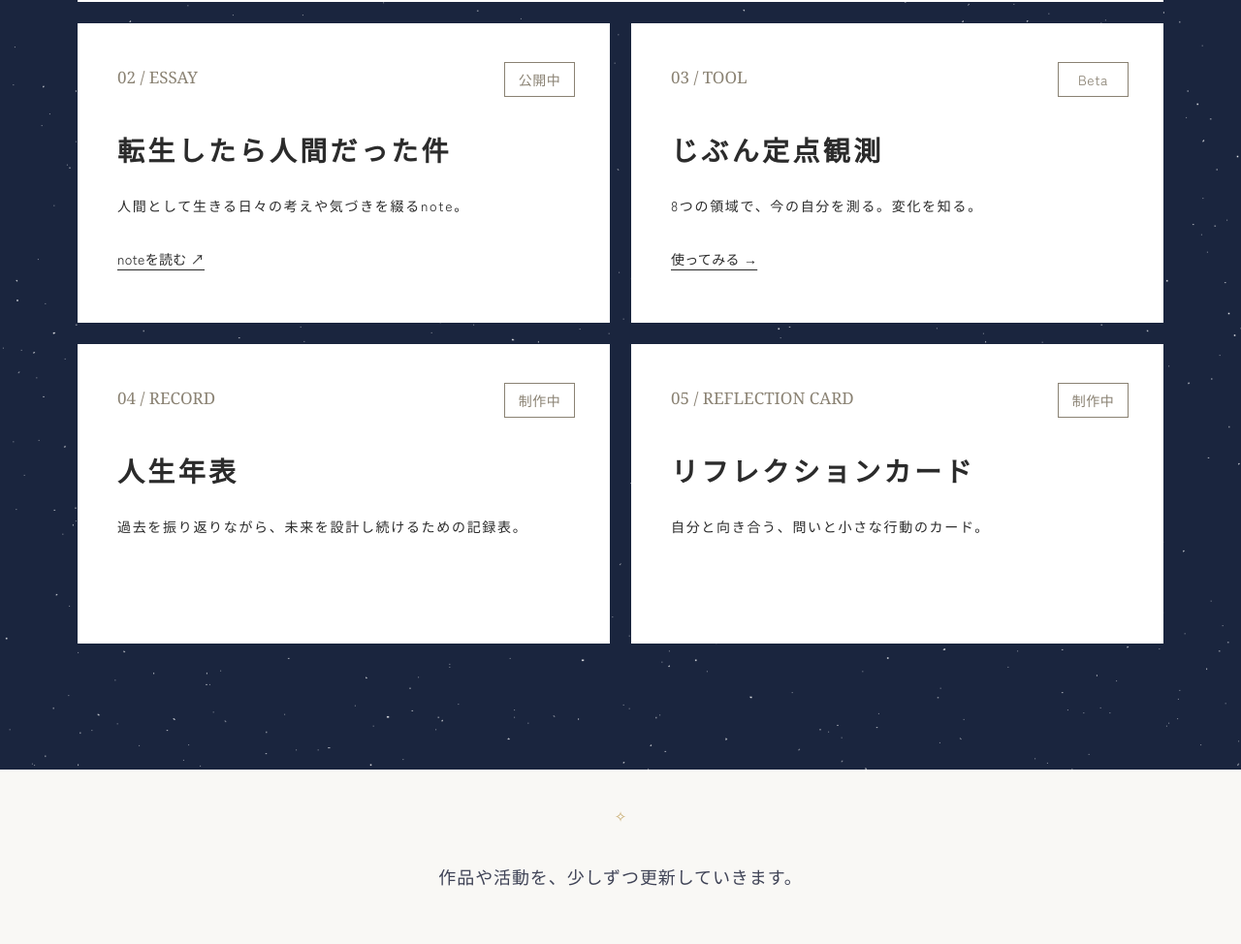
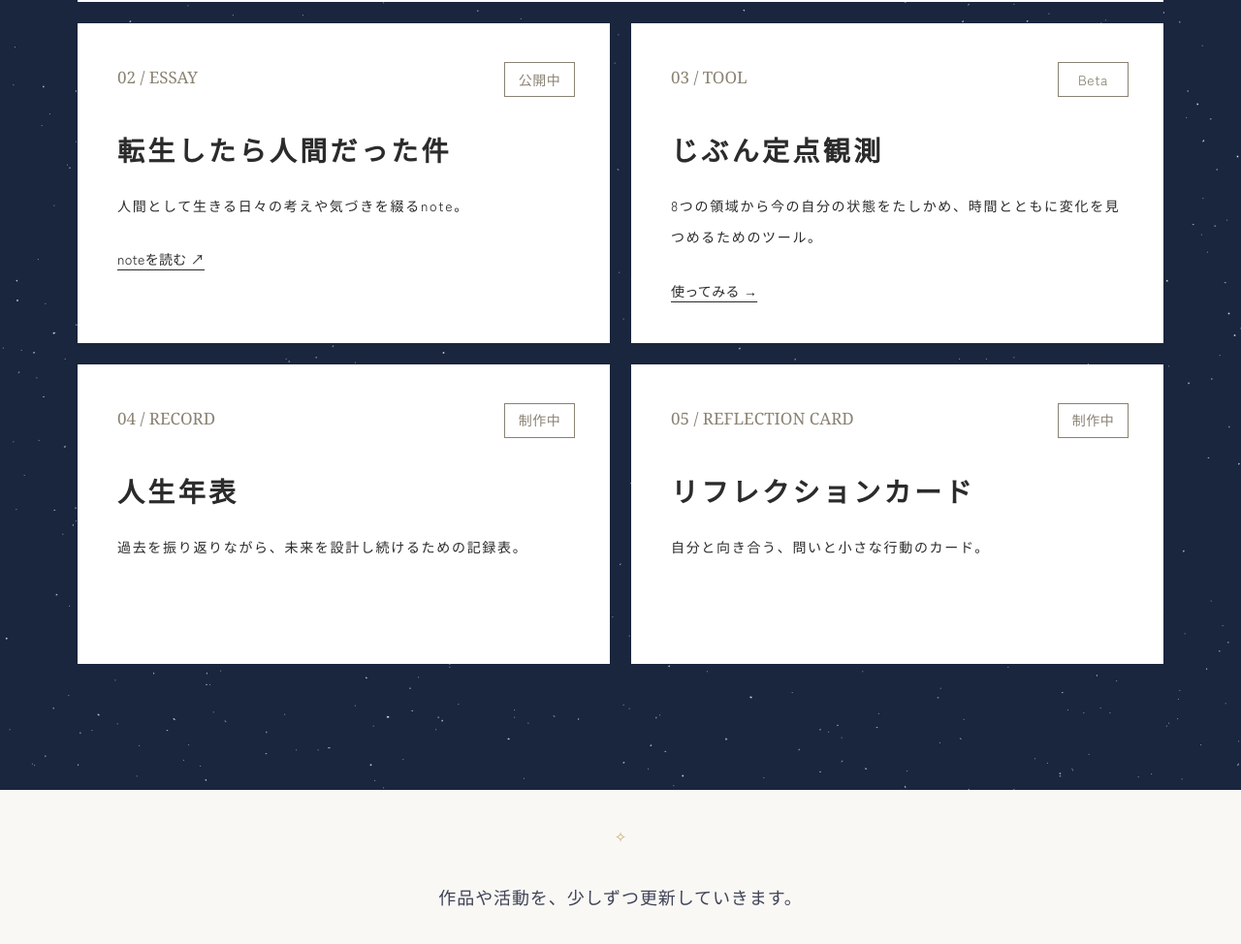
Before and after one commit to jinseijikken/jinseijikken.github.io, a plain HTML site: page index.html in a window 1280 px wide. Shown: the part 2378-3352 px from the top of the page at 97% size. Drawn offline with Linux system fonts and the light colour scheme; a web font is replaced by a local one.

Commit message:
Update work 03 description
Co-Authored-By: Claude Opus 5.5 <noreply@anthropic.com>

```diff
--- a/index.html
+++ b/index.html
@@ -81,7 +81,7 @@
           <article class="work">
             <div class="work-top"><span class="num">03 / TOOL</span><span class="status">Beta</span></div>
             <h3>じぶん定点観測</h3>
-            <p>8つの領域で、今の自分を測る。変化を知る。</p>
+            <p>8つの領域から今の自分の状態をたしかめ、時間とともに変化を見つめるためのツール。</p>
             <a class="more" href="jibun-teiten/">使ってみる →</a>
           </article>
           <article class="work">
```
